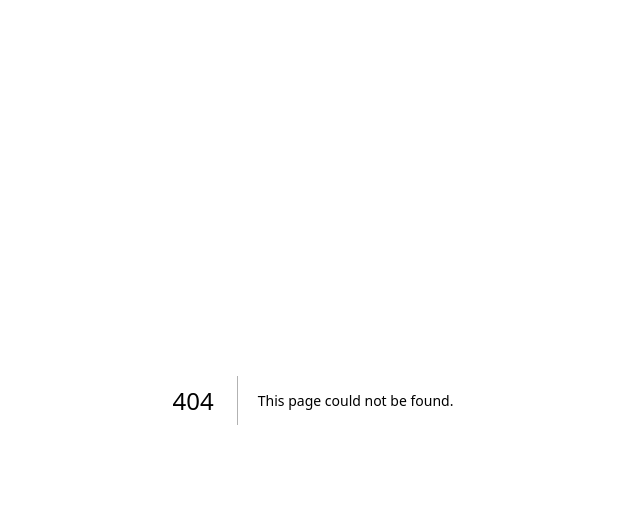
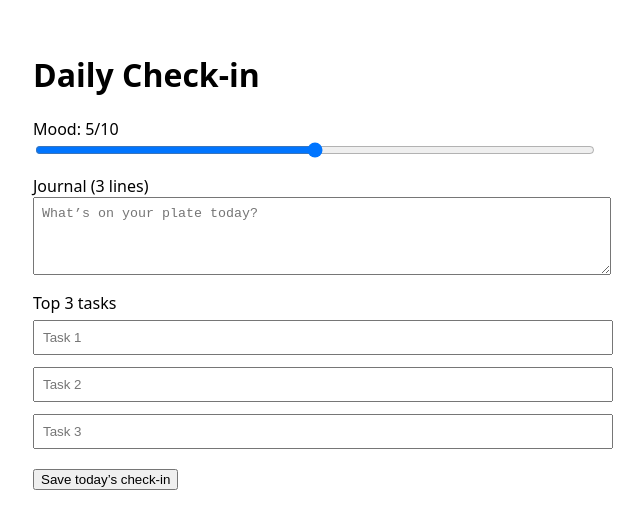
Before and after one commit to bebarrey/soulsync-caregiver, a Next.js app: page /checkin in a window 1280 px wide. Before the commit this address had no page. Shown: the top 528 px of the page, without its empty margins (327-971 px from the left). Built offline with nearby package versions, Linux system fonts and the light colour scheme; no server answers.

Commit message:
Create page.tsx

```diff
--- /dev/null
+++ b/app/checkin/page.tsx
@@ -0,0 +1,64 @@
+'use client';
+import { useState } from 'react';
+import { supabase } from '../../lib/supabaseBrowser';
+
+export default function CheckinPage() {
+  const [mood, setMood] = useState(5);
+  const [journal, setJournal] = useState('');
+  const [t1, setT1] = useState('');
+  const [t2, setT2] = useState('');
+  const [t3, setT3] = useState('');
+  const [status, setStatus] = useState<string>('');
+
+  async function submitCheckin() {
+    setStatus('Saving...');
+    const { data: sessionData } = await supabase.auth.getSession();
+    const token = sessionData.session?.access_token;
+    if (!token) { setStatus('Please sign in first.'); return; }
+
+    const today = new Date().toISOString().slice(0,10);
+
+    const res = await fetch('/api/checkin', {
+      method: 'POST',
+      headers: { 'Content-Type': 'application/json', Authorization: `Bearer ${token}` },
+      body: JSON.stringify({ date: today, mood, journal })
+    });
+    if (!res.ok) {
+      const e = await res.json().catch(()=>({}));
+      setStatus('Error: ' + (e.error || res.statusText));
+      return;
+    }
+
+    for (const title of [t1,t2,t3].filter(Boolean)) {
+      await fetch('/api/tasks', {
+        method: 'POST',
+        headers: { 'Content-Type': 'application/json', Authorization: `Bearer ${token}` },
+        body: JSON.stringify({ title })
+      });
+    }
+
+    setStatus('Saved ✔');
+  }
+
+  return (
+    <main style={{maxWidth: 560, margin: '0 auto', padding: 24}}>
+      <h1>Daily Check-in</h1>
+      <section style={{margin: '12px 0'}}>
+        <label>Mood: {mood}/10</label>
+        <input type="range" min="0" max="10" value={mood} onChange={e=>setMood(parseInt(e.target.value))} style={{width:'100%'}}/>
+      </section>
+      <section style={{margin: '12px 0'}}>
+        <label>Journal (3 lines)</label>
+        <textarea value={journal} onChange={e=>setJournal(e.target.value)} rows={4} style={{width:'100%', padding:8}} placeholder="What’s on your plate today?"/>
+      </section>
+      <section style={{margin: '12px 0'}}>
+        <label>Top 3 tasks</label>
+        <input value={t1} onChange={e=>setT1(e.target.value)} placeholder="Task 1" style={{width:'100%', padding:8, margin:'6px 0'}}/>
+        <input value={t2} onChange={e=>setT2(e.target.value)} placeholder="Task 2" style={{width:'100%', padding:8, margin:'6px 0'}}/>
+        <input value={t3} onChange={e=>setT3(e.target.value)} placeholder="Task 3" style={{width:'100%', padding:8, margin:'6px 0'}}/>
+      </section>
+      <button onClick={submitCheckin}>Save today’s check-in</button>
+      <p style={{minHeight: 24}}>{status}</p>
+    </main>
+  );
+}
```
